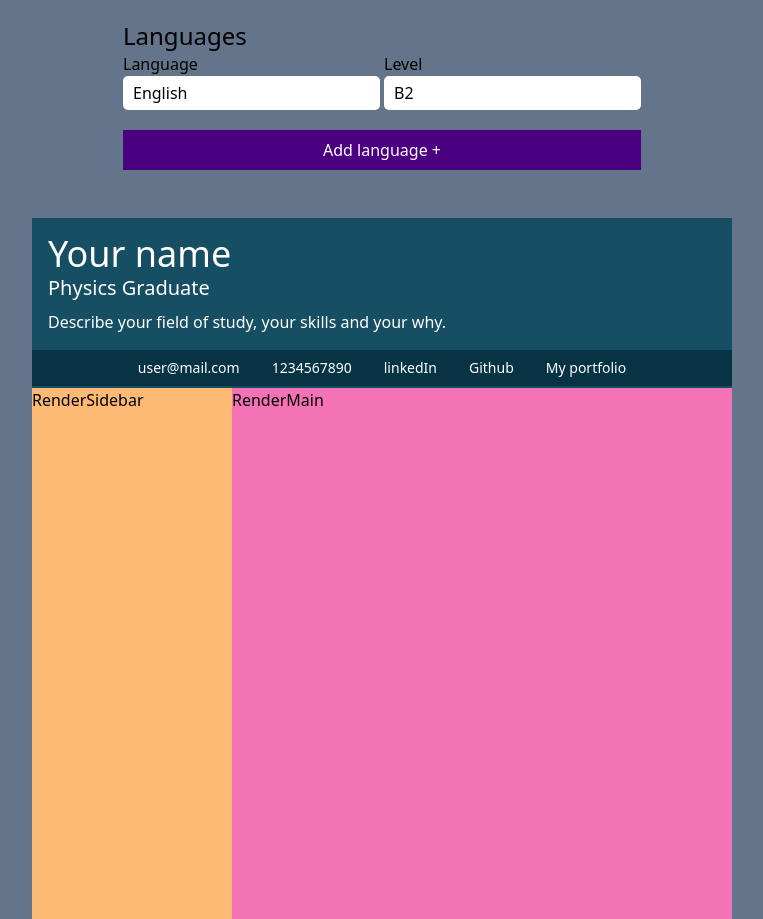
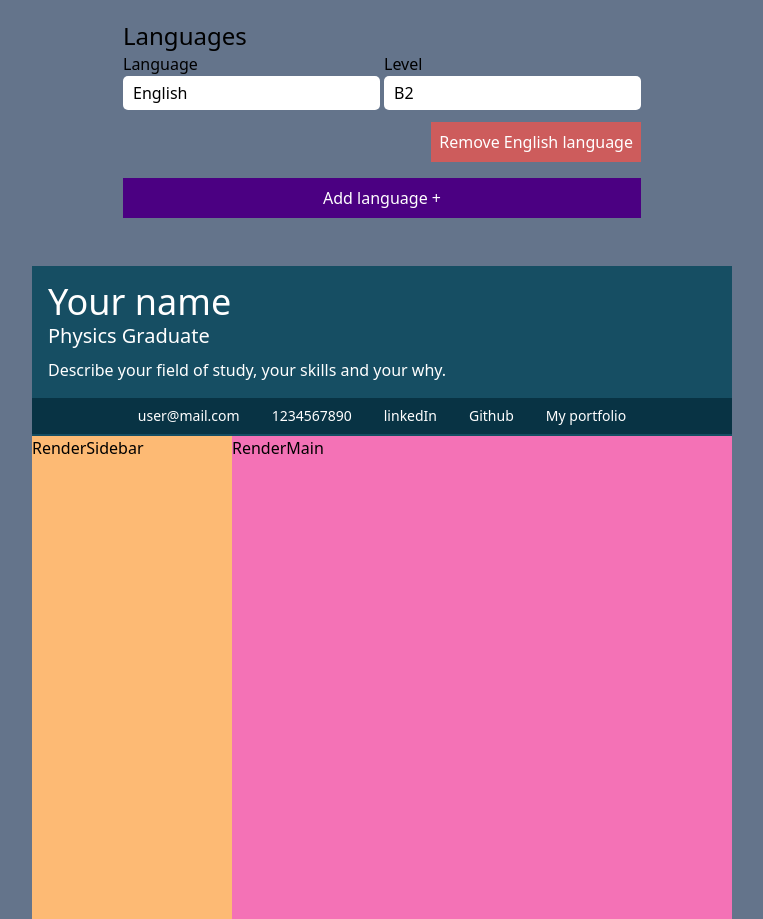
Before and after one commit to iaaron-xyz/cv-application, a React (Create React App) app: page / in a window 1280 px wide. Shown: the part 800-1719 px from the top of the page, without its empty margins (258-1021 px from the left). Built offline with nearby package versions, Linux system fonts and the light colour scheme.

Commit message:
handle remove language form

```diff
--- a/src/components/LangFormSection.js
+++ b/src/components/LangFormSection.js
@@ -23,12 +23,21 @@ const LangFormSection = ({ data, setData }) => {
     });
   }
 
+  const handleRemoveLang = (langName) => {
+    // new list with removed language
+    let updatedLanguages = data.languages.filter((lang) => langName !== lang.language);
+    // update data
+    setData({...data, languages: updatedLanguages});
+  }
+
   return (
+
     <div className='p-4'>
       <h2 className='text-2xl'>Languages</h2>
       <form>
         {data.languages.map((lang, index) => {
           return (
+            <>
             <div key={index} className='grid grid-cols-2 gap-1'>
               <div className='form-element'>
                 <label>
@@ -36,6 +45,7 @@ const LangFormSection = ({ data, setData }) => {
                 </label>
                 <input
                   type="text"
+                  name={`language-${index}`}
                   id={`language-${index}`}
                   className='block w-full'
                   value={lang.language}
@@ -48,6 +58,7 @@ const LangFormSection = ({ data, setData }) => {
               </label>
               <input
                 type="text"
+                name={`level-${index}`}
                 id={`level-${index}`}
                 className='block w-full'
                 value={lang.level}
@@ -55,6 +66,12 @@ const LangFormSection = ({ data, setData }) => {
               />
             </div>
           </div>
+            <div className=' flex flex-row-reverse pb-2'>
+              <button  type="button" className='delete-btn' id={`remove-lang-${index}`} onClick={() => handleRemoveLang(lang.language)}>
+                Remove {lang.language} language
+              </button>
+            </div>
+          </>
           )
         })}
         <button type='button' className='form-btn' onClick={handleAddNewLang}>
```
